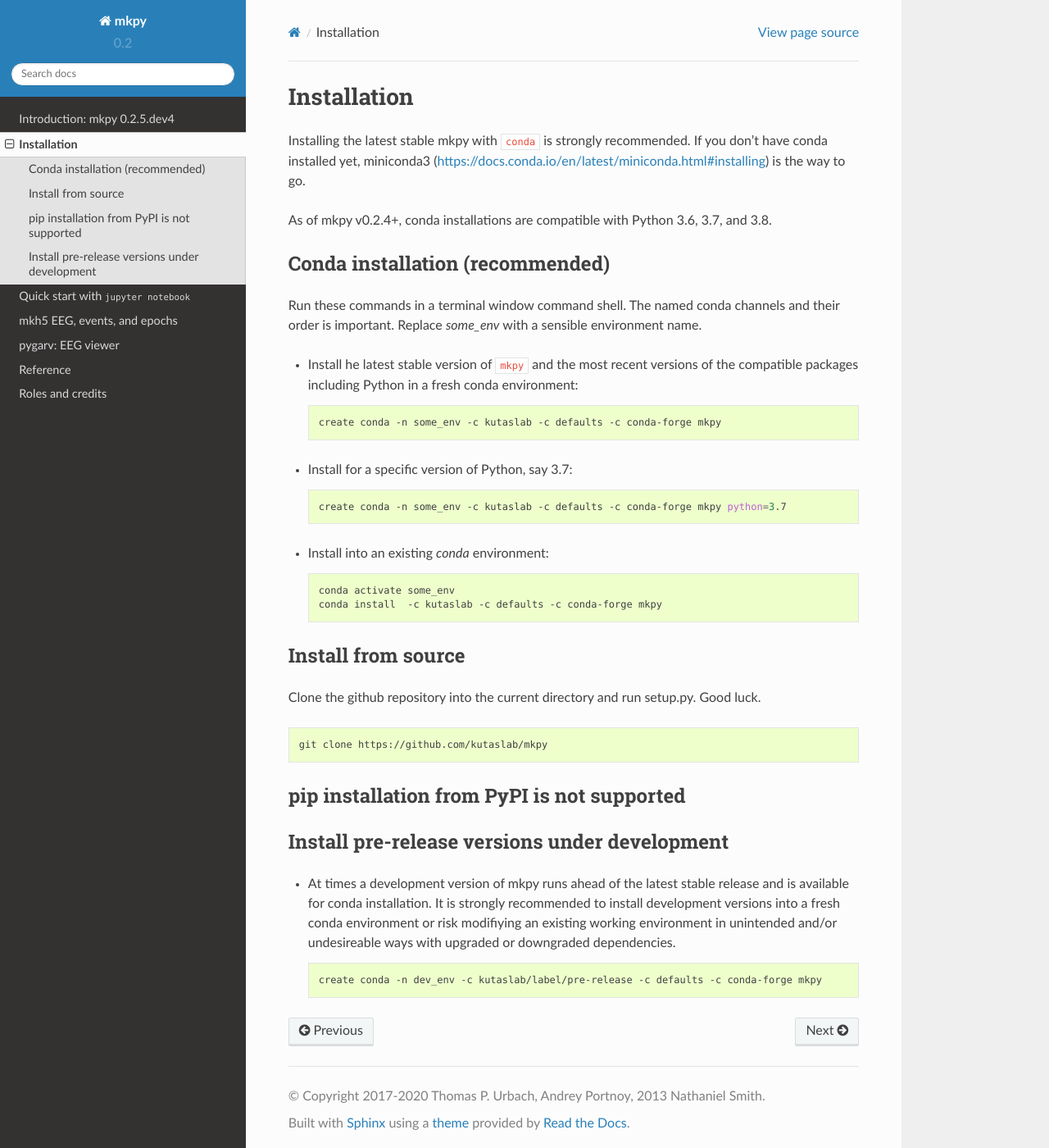
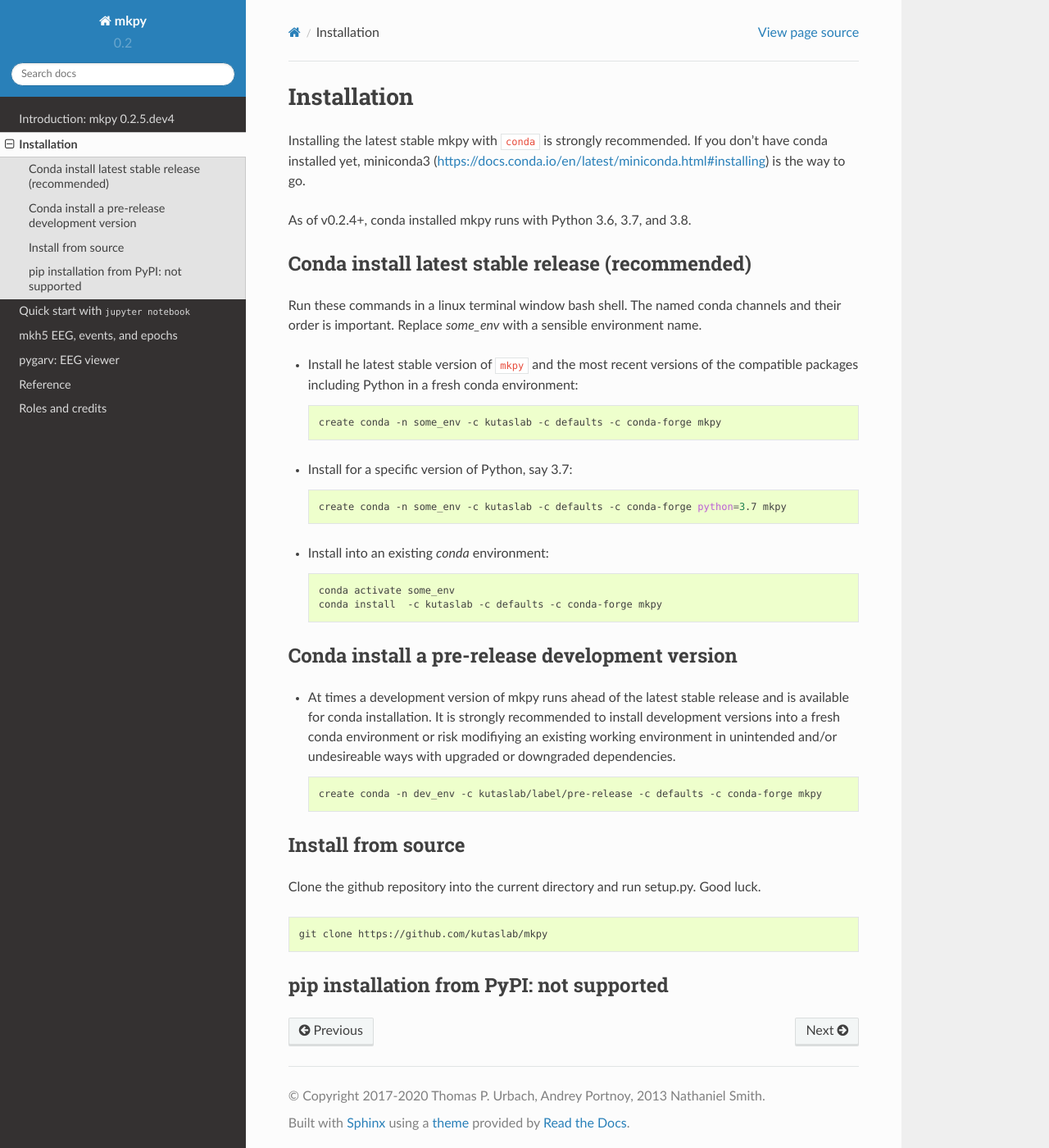
Before and after one commit to kutaslab/mkpy, a Sphinx documentation site: the page built from mkpy/docs/Installation.rst, in a window 1280 px wide and 1400 px high. Shown: the whole window at 82% size. Built offline with Sphinx 7.4.7 and the Read the Docs theme 2.0.0, drawn with Linux system fonts in a browser that asks for light colours; pages that are not in the unit, such as notebooks, are missing from menus.

```diff
--- a/mkpy/docs/Installation.rst
+++ b/mkpy/docs/Installation.rst
@@ -6,15 +6,15 @@ recommended. If you don't have conda installed yet, miniconda3
 (https://docs.conda.io/en/latest/miniconda.html#installing) is the way
 to go.
 
-As of mkpy v0.2.4+, conda installations are compatible with Python 3.6,
-3.7, and 3.8.
+As of v0.2.4+, conda installed mkpy runs with Python 3.6, 3.7, and
+3.8.
 
 
-Conda installation (recommended)
---------------------------------
+Conda install latest stable release (recommended)
+-------------------------------------------------
 
-Run these commands in a terminal window command shell. The named conda
-channels and their order is important. Replace `some_env` with a
+Run these commands in a linux terminal window bash shell. The named
+conda channels and their order is important. Replace `some_env` with a
 sensible environment name.
 
 * Install he latest stable version of ``mkpy`` and the most recent
@@ -29,7 +29,7 @@ sensible environment name.
 
   .. code-block:: bash
 
-      create conda -n some_env -c kutaslab -c defaults -c conda-forge mkpy python=3.7
+      create conda -n some_env -c kutaslab -c defaults -c conda-forge python=3.7 mkpy
 
 
 * Install into an existing `conda` environment:
@@ -38,6 +38,21 @@ sensible environment name.
 
       conda activate some_env
       conda install  -c kutaslab -c defaults -c conda-forge mkpy
+
+
+Conda install a pre-release development version
+-----------------------------------------------
+
+* At times a development version of mkpy runs ahead of the latest
+  stable release and is available for conda installation.  It is
+  strongly recommended to install development versions into a fresh
+  conda environment or risk modifiying an existing working environment
+  in unintended and/or undesireable ways with upgraded or downgraded
+  dependencies.
+
+  .. code-block:: bash
+
+      create conda -n dev_env -c kutaslab/label/pre-release -c defaults -c conda-forge mkpy
 
 
 Install from source
@@ -52,20 +67,5 @@ setup.py. Good luck.
 
 
 
-pip installation from PyPI is not supported
---------------------------------------------
-
-
-Install pre-release versions under development
-----------------------------------------------
-
-* At times a development version of mkpy runs ahead of the latest
-  stable release and is available for conda installation.  It is
-  strongly recommended to install development versions into a fresh
-  conda environment or risk modifiying an existing working environment
-  in unintended and/or undesireable ways with upgraded or downgraded
-  dependencies.
-
-  .. code-block:: bash
-
-      create conda -n dev_env -c kutaslab/label/pre-release -c defaults -c conda-forge mkpy
+pip installation from PyPI: not supported
+-----------------------------------------
```
Also changed, not shown: 4 other files.
